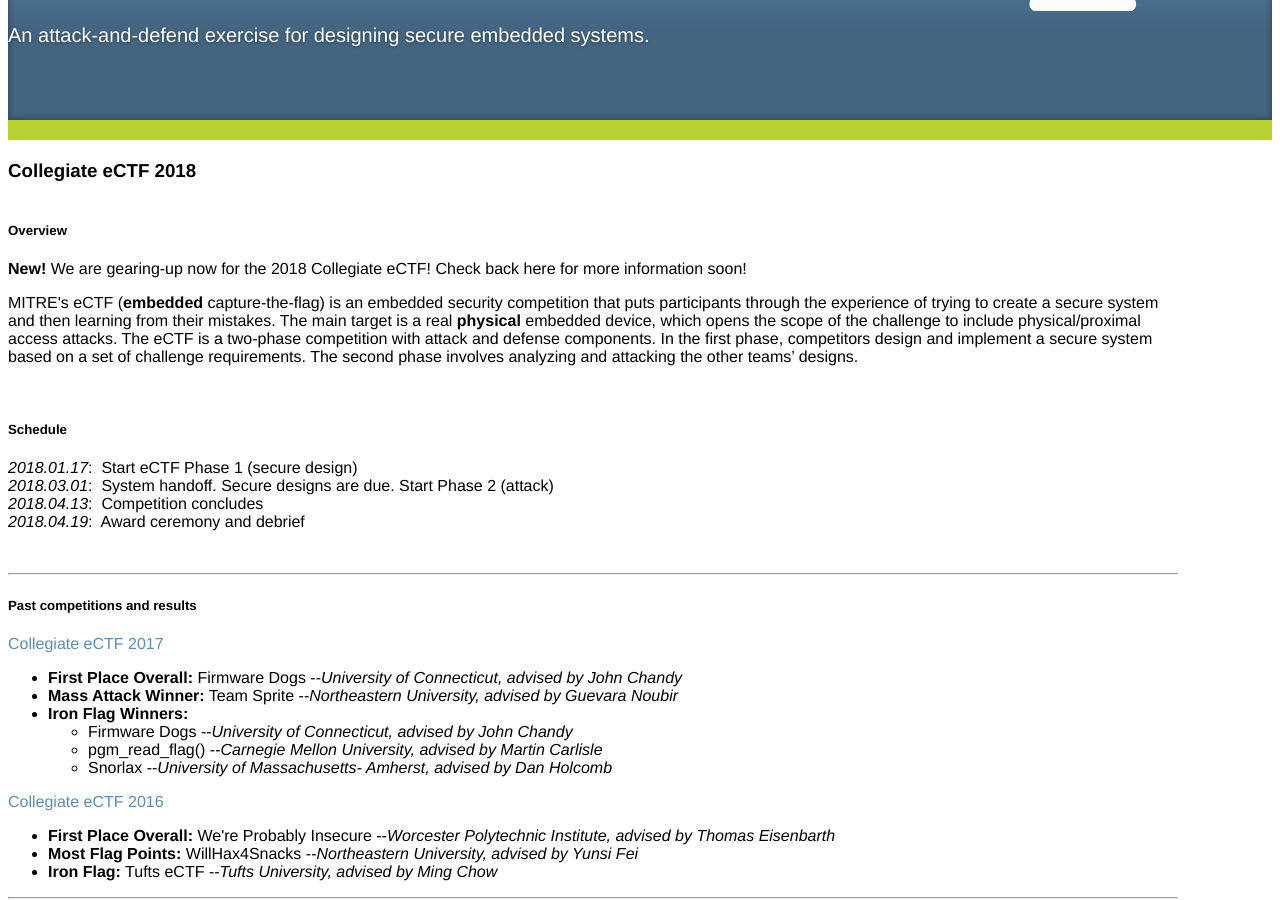
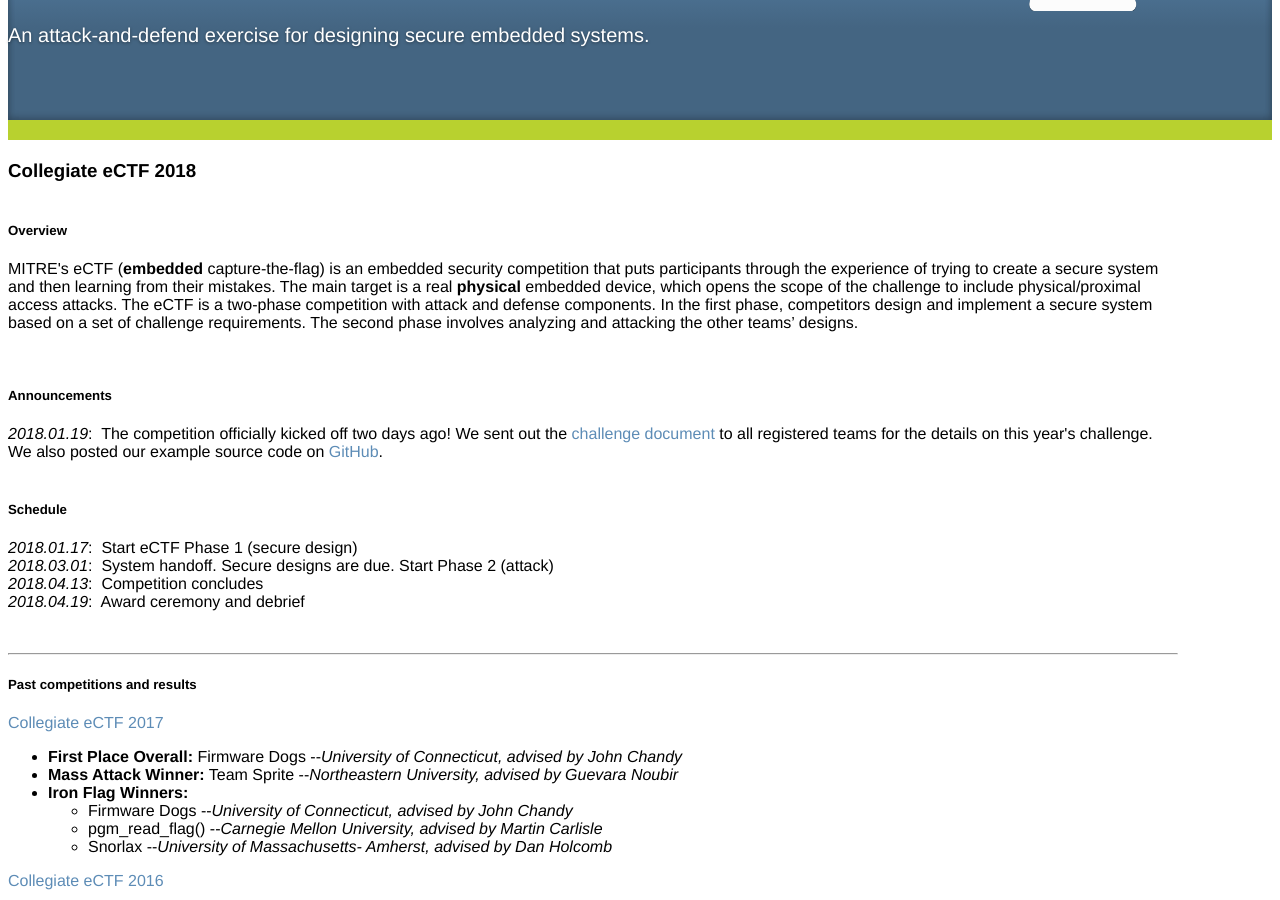
Before and after one commit to mitre-cyber-academy/mitre-cyber-academy.github.io, a Jekyll site: the page built from competitions/embedded/index.html, in a window 1280 px wide and 900 px high, scrolled down 321 px. Built offline with Jekyll 4.4.1, drawn with Linux system fonts in a browser that asks for light colours; nearby versions of some CDN libraries; library files that are not in the unit come from our copies.

Commit message:
Updated eCTF 2018 page to post announcement for challenge document v1

```diff
--- a/competitions/embedded/index.html
+++ b/competitions/embedded/index.html
@@ -25,12 +25,13 @@ title: MITRE Cyber Academy | Embedded
         <div class="row-fluid">
             <div class="span12">
                 <h5>Overview</h5>
-                <p><b>New!</b>
-                We are gearing-up now for the 2018 Collegiate eCTF!  Check back here for more information soon!
-                </p>
 
                 <p>MITRE's eCTF (<b>embedded</b> capture-the-flag) is an embedded security competition that puts participants through the experience of trying to create a secure system and then learning from their mistakes. The main target is a real <b>physical</b> embedded device, which opens the scope of the challenge to include physical/proximal access attacks.  The eCTF is a two-phase competition with attack and defense components.  In the first phase, competitors design and implement a secure system based on a set of challenge requirements.  The second phase involves analyzing and attacking the other teams’ designs.
                 </p>
+
+                <br>
+                <h5>Announcements</h5>
+                <i>2018.01.19</i>:&nbsp; The competition officially kicked off two days ago!  We sent out the <a href="17-3701-2.2018.01.17-eCTF Challenge-v1.0.pdf">challenge document</a> to all registered teams for the details on this year's challenge.  We also posted our example source code on <a href="https://github.com/mitre-cyber-academy/2018-ectf-insecure-example/">GitHub</a>.<br>
 
                 <br>
                 <h5>Schedule</h5>
```
Also changed, not shown: 1 other file.
